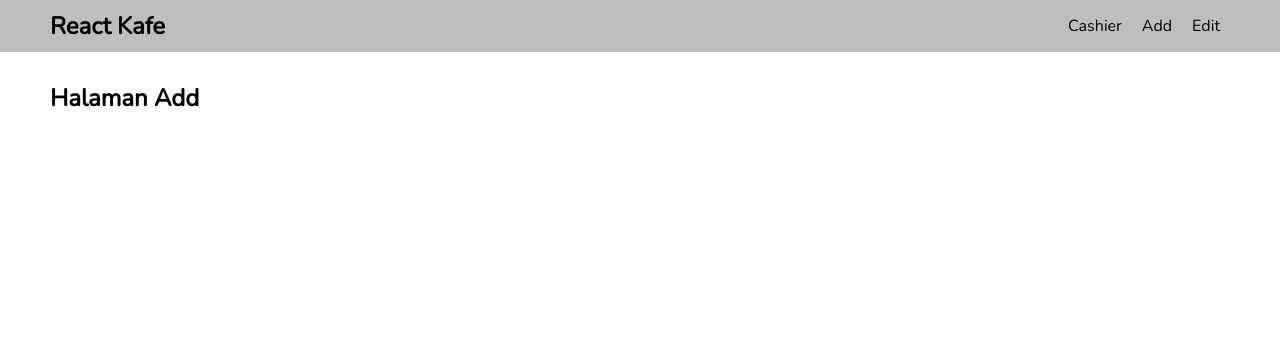
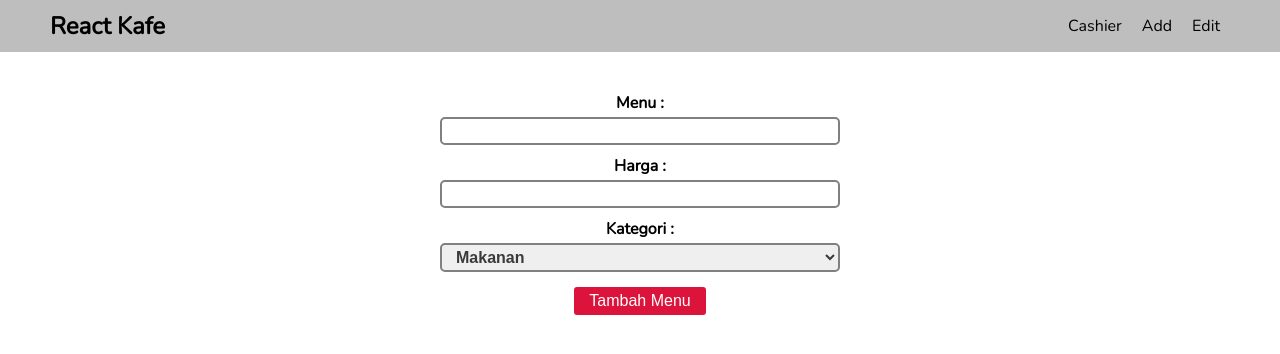
Before and after one commit to sabdahtb/year-end-mern-project, a React (Create React App) app in the folder frontend-react/: page /add in a window 1280 px wide. Shown: the top 354 px of the page. Built offline with nearby package versions, Linux system fonts and the light colour scheme; no server answers.

Commit message:
menghubugkan backend dengan frontend menggunakan axios

```diff
--- a/frontend-react/package.json
+++ b/frontend-react/package.json
@@ -6,6 +6,7 @@
     "@testing-library/jest-dom": "^5.15.1",
     "@testing-library/react": "^11.2.7",
     "@testing-library/user-event": "^12.8.3",
+    "axios": "^0.24.0",
     "react": "^17.0.2",
     "react-dom": "^17.0.2",
     "react-router-dom": "^6.0.2",
--- a/frontend-react/src/App.js
+++ b/frontend-react/src/App.js
@@ -3,14 +3,29 @@ import { BrowserRouter as Router, Routes, Route } from "react-router-dom";
 import Chasier from "./components/Chasier";
 import Add from "./components/Add";
 import Edit from "./components/Edit";
+import { useEffect, useState } from "react";
+import axios from "axios";
 
 function App() {
+  const [menu, setMenu] = useState([]);
+
+  useEffect(() => {
+    axios
+      .get("http://localhost:4000/kafe")
+      .then((response) => {
+        setMenu(response.data);
+      })
+      .catch((error) => {
+        console.log(error.message);
+      });
+  }, []);
+
   return (
     <div className="App">
       <Router>
         <Nav />
         <Routes>
-          <Route path="/" element={<Chasier />} />
+          <Route path="/" exact element={<Chasier menu={menu} />} />
           <Route path="/add" element={<Add />} />
           <Route path="/edit" element={<Edit />} />
         </Routes>
--- a/frontend-react/src/components/Add.jsx
+++ b/frontend-react/src/components/Add.jsx
@@ -3,7 +3,19 @@ import React from "react";
 export default function Add() {
   return (
     <div className="components">
-      <h2>Halaman Add</h2>
+      <form className="Tambah">
+        <label>Menu :</label>
+        <input type="text" name="nama" />
+        <label>Harga :</label>
+        <input type="number" name="harga" />
+        <label>Kategori :</label>
+        <select name="kategori">
+          <option>Makanan</option>
+          <option>Minuman</option>
+          <option>Cemilan</option>
+        </select>
+        <button>Tambah Menu</button>
+      </form>
     </div>
   );
 }
--- a/frontend-react/src/components/Chasier.jsx
+++ b/frontend-react/src/components/Chasier.jsx
@@ -1,9 +1,17 @@
 import React from "react";
 
-export default function Chasier() {
+export default function Chasier({ menu }) {
   return (
     <div className="components">
       <h2>Halaman Chasier</h2>
+      {menu &&
+        menu
+          .filter((men) => men.menu !== undefined)
+          .map((filmen) => (
+            <div className="mamn" key={filmen._id}>
+              <h2>{filmen.menu}</h2>
+            </div>
+          ))}
     </div>
   );
 }
--- a/frontend-react/src/index.css
+++ b/frontend-react/src/index.css
@@ -41,3 +41,38 @@ body {
   width: 100%;
   padding: 30px 50px;
 }
+
+.Tambah {
+  width: 400px;
+  text-align: center;
+  margin: auto;
+}
+
+.Tambah label {
+  display: block;
+  font-weight: bold;
+  margin: 10px 0 3px 0;
+}
+
+.Tambah input,
+select {
+  width: 100%;
+  outline: none;
+  border: 2px solid grey;
+  padding: 3px 10px;
+  font-size: 16px;
+  color: rgb(58, 58, 58);
+  border-radius: 5px;
+  font-weight: 600;
+}
+
+.Tambah button {
+  background-color: crimson;
+  border: none;
+  color: white;
+  border-radius: 3px;
+  padding: 5px 15px;
+  font-size: 16px;
+  margin-top: 15px;
+  cursor: pointer;
+}
```
Also changed, not shown: 2 other files (tests, documents, lock files or other folders).
